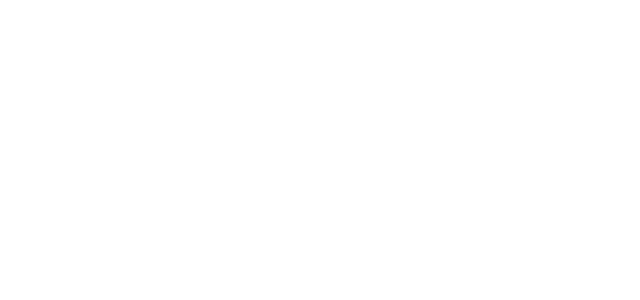
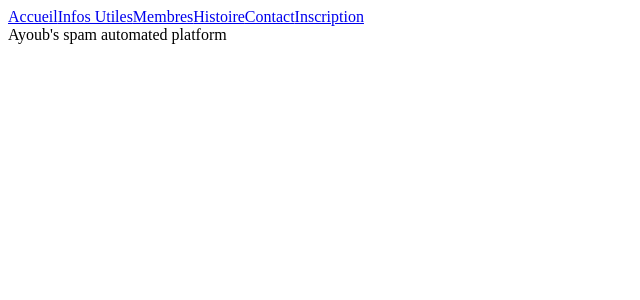
Before and after one commit to realbenben/sitecitrineudfc, a React (Create React App) app in the folder siteufc/: page /contact in a window 1280 px wide. Shown: the top 300 px of the page, without its empty margins (0-640 px from the left). Built offline with nearby package versions, Linux system fonts and the light colour scheme.

Commit message:
START clean css-free base

```diff
--- /dev/null
+++ b/siteufc/src/App.js
@@ -0,0 +1,27 @@
+import {BrowserRouter, Switch, Route} from "react-router-dom"
+import HomePage from './pages/HomePage'
+import InfoPage from './pages/InfoPage'
+import MembersPage from './pages/MembersPage'
+import StoryPage from './pages/StoryPage'
+import ContactPage from './pages/ContactPage'
+import SubscriptionPage from './pages/SubscriptionPage'
+import NotFoundPage from './pages/NotFoundPage'
+
+const App = () => {
+    return (
+        <BrowserRouter>
+            <Switch>
+                <Route path="/" exact component={HomePage} />
+                <Route path="/infos" exact component={InfoPage} />
+                <Route path="/membres" exact component={MembersPage} />
+                <Route path="/histoire" exact component={StoryPage} />
+                <Route path="/contact" exact component={ContactPage} />
+                <Route path="/inscription" exact component={SubscriptionPage} />
+                <Route component={NotFoundPage} />
+
+            </Switch>
+        </BrowserRouter>
+    )
+}
+
+export default App
--- /dev/null
+++ b/siteufc/src/components/Navigation.js
@@ -0,0 +1,29 @@
+
+import { NavLink } from 'react-router-dom'
+
+const Navigation = () => {
+    return (
+        <div className="nav-bar">
+            <NavLink exact to="/">
+                Accueil
+            </NavLink>
+            <NavLink exact to="/infos">
+                Infos Utiles
+            </NavLink>
+            <NavLink exact to="/membres">
+                Membres
+            </NavLink>
+            <NavLink exact to="/histoire">
+                Histoire
+            </NavLink>
+            <NavLink exact to="/contact">
+                Contact
+            </NavLink>
+            <NavLink exact to="/inscription">
+                Inscription
+            </NavLink>
+            </div>
+    )
+}
+
+export default Navigation
--- a/siteufc/src/index.js
+++ b/siteufc/src/index.js
@@ -1,16 +1,12 @@
-import React from 'react';
-import ReactDOM from 'react-dom';
-import './stylesheets/index.scss';
-//import App from './App
+import React from 'react'
+import ReactDOM from 'react-dom'
+import App from './App'
+import './stylesheets/index.scss'
 
 
 ReactDOM.render(
   <React.StrictMode>
-
+    <App />
   </React.StrictMode>,
   document.getElementById('root')
-);
-
-// If you want to start measuring performance in your app, pass a function
-// to log results (for example: reportWebVitals(console.log))
-// or send to an analytics endpoint. Learn more: https://bit.ly/CRA-vitals
+)
--- /dev/null
+++ b/siteufc/src/pages/ContactPage.js
@@ -0,0 +1,13 @@
+import Navigation from '../components/Navigation'
+
+const ContactPage = () => {
+    return (
+        <div>
+            <Navigation />
+
+            Ayoub's spam automated platform
+        </div>
+    )
+}
+
+export default ContactPage
--- /dev/null
+++ b/siteufc/src/pages/HomePage.js
@@ -0,0 +1,11 @@
+import Navigation from '../components/Navigation'
+
+const HomePage = () => {
+    return (
+        <div className="home">
+            <Navigation />
+            blblabla d'acceuil
+        </div>
+    )
+}
+export default HomePage
--- /dev/null
+++ b/siteufc/src/pages/InfoPage.js
@@ -0,0 +1,12 @@
+import Navigation from '../components/Navigation'
+
+const InfoPage = () => {
+    return (
+        <div>
+            <Navigation />
+            Info page
+        </div>
+    )
+}
+
+export default InfoPage
--- /dev/null
+++ b/siteufc/src/pages/MembersPage.js
@@ -0,0 +1,12 @@
+import Navigation from '../components/Navigation'
+
+const MembersPage = () => {
+    return (
+        <div>
+            <Navigation />
+            jolis membres ICI :P lolilol
+        </div>
+    )
+}
+
+export default MembersPage
--- /dev/null
+++ b/siteufc/src/pages/NotFoundPage.js
@@ -0,0 +1,11 @@
+
+const NotFoundPage = () => {
+    return (
+        <div>
+            404
+            U reached the flat net border broooh!
+        </div>
+    )
+}
+
+export default NotFoundPage
--- /dev/null
+++ b/siteufc/src/pages/StoryPage.js
@@ -0,0 +1,12 @@
+import Navigation from '../components/Navigation'
+
+const StoryPage = () => {
+    return (
+        <div>
+            <Navigation />
+            Leu club il ai bo
+        </div>
+    )
+}
+
+export default StoryPage
--- /dev/null
+++ b/siteufc/src/pages/SubscriptionPage.js
@@ -0,0 +1,12 @@
+import Navigation from '../components/Navigation'
+
+const SubscriptionPage = () => {
+    return (
+        <div>
+            <Navigation />
+            Inscris toi, ou tu es fan de dick rivers!
+        </div>
+    )
+}
+
+export default SubscriptionPage
```
Also changed, not shown: siteufc/src/components/Card.js (added), siteufc/src/components/Footer.js (added).
